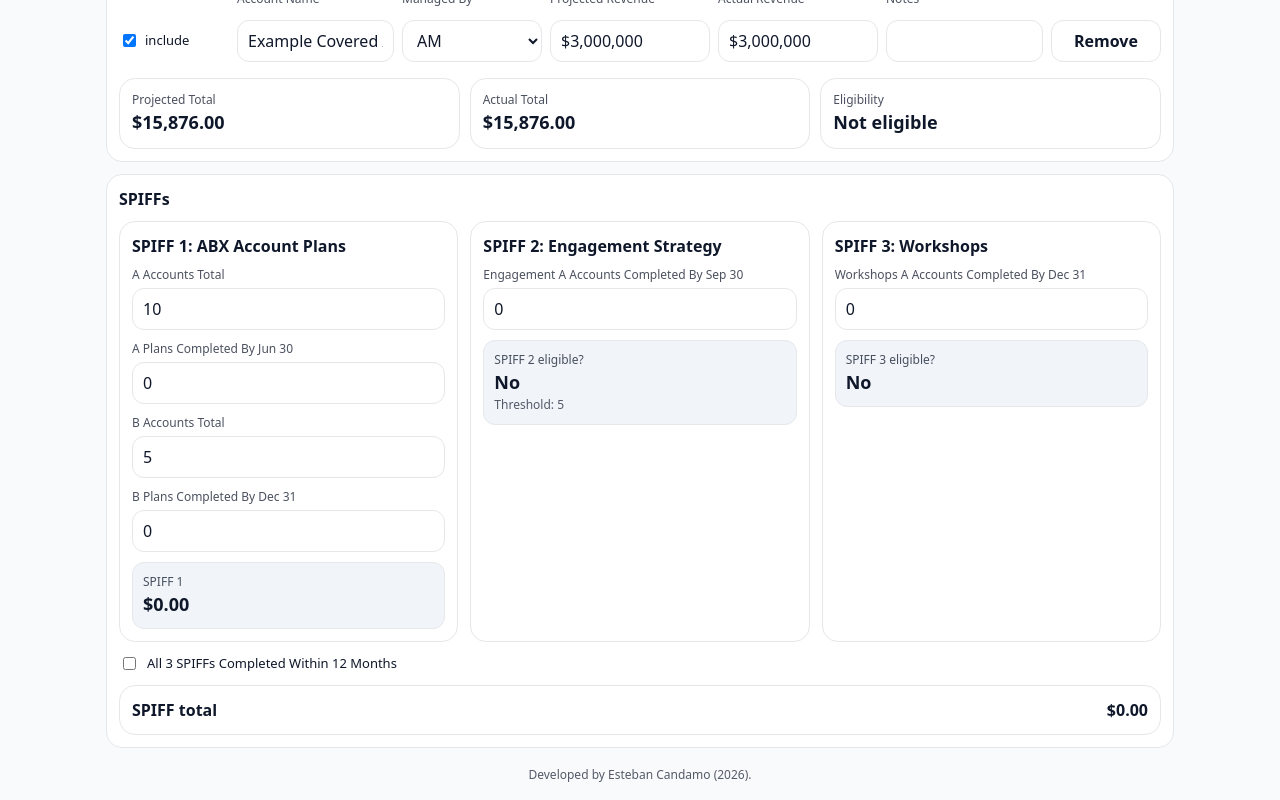
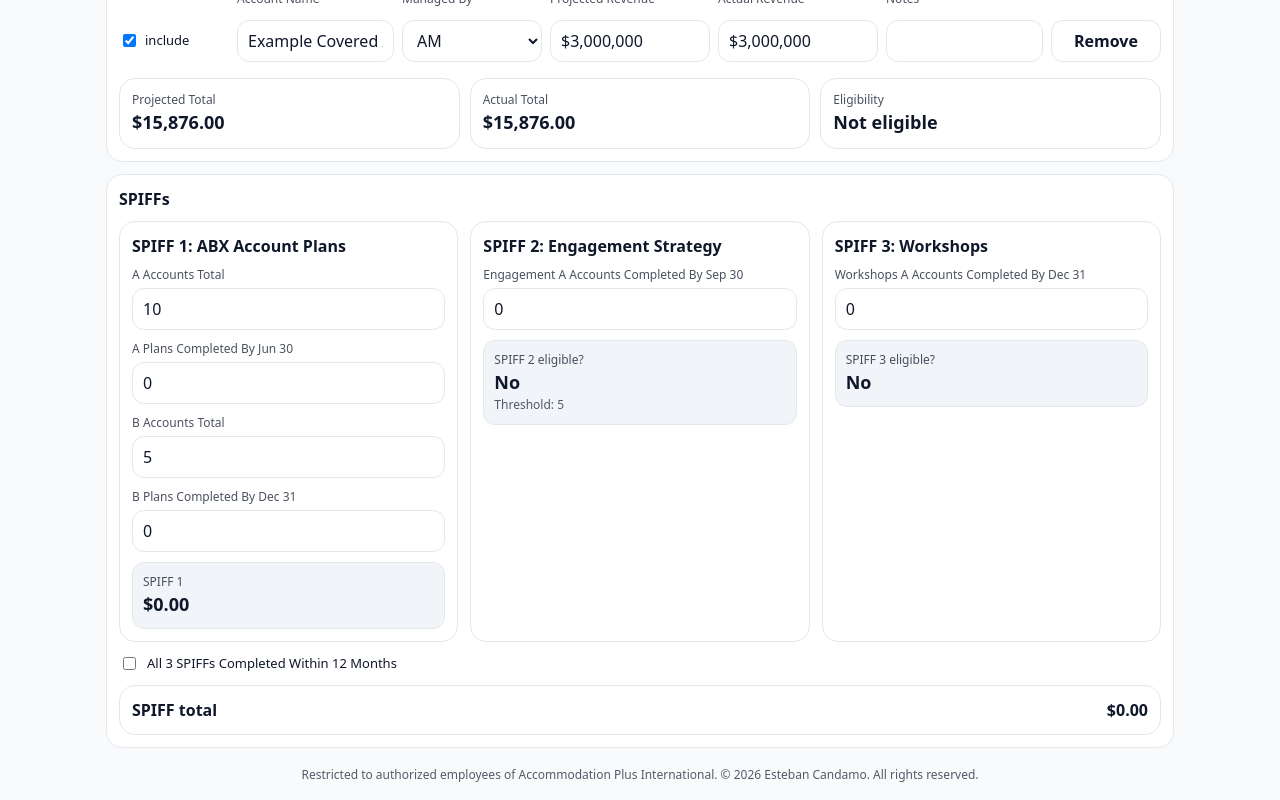
Before and after one commit to ecandamo/BD-Comp-Plan-Calculator, a React (Vite) app: page / in a window 1280 px wide. Shown: the part 978-1778 px from the top of the page. Built offline with nearby package versions, Linux system fonts and the light colour scheme; the HTML template or start-up script is replaced by a standard one.

Commit message:
Add proprietary footer and license

```diff
--- a/src/App.tsx
+++ b/src/App.tsx
@@ -1505,13 +1505,18 @@ Scenario 4: 5-year agreement WITH T4C after year 3.`} />
               c: (
                 <div style={{ fontSize: 14, lineHeight: 1.5 }}>
                   Developed by Esteban Candamo (2026).
+                  <div style={{ marginTop: 6, fontSize: 13, opacity: 0.8 }}>
+                    Restricted to authorized employees of Accommodation Plus International.
+                  </div>
                 </div>
               )
             })}
           </div>
         ) : null}
 
-        <div style={{ marginTop: 6, fontSize: 12, opacity: 0.7, textAlign: "center" }}>Developed by Esteban Candamo (2026).</div>
+        <div style={{ marginTop: 6, fontSize: 12, opacity: 0.7, textAlign: "center" }}>
+          Restricted to authorized employees of Accommodation Plus International. © 2026 Esteban Candamo. All rights reserved.
+        </div>
       </div>
     </div>
   );
```
Also changed, not shown: 1 other file (tests, documents, lock files or other folders).
